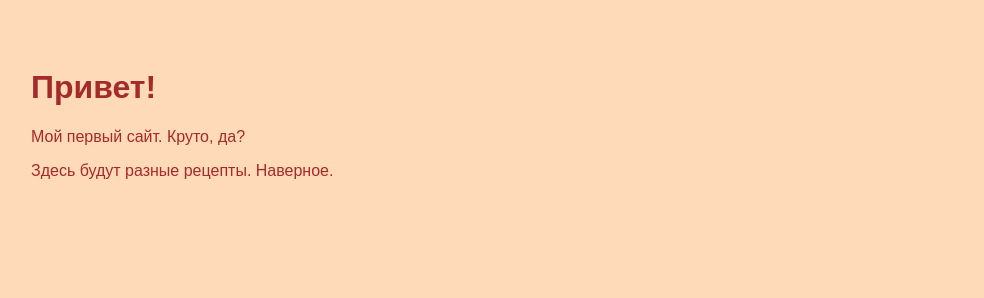
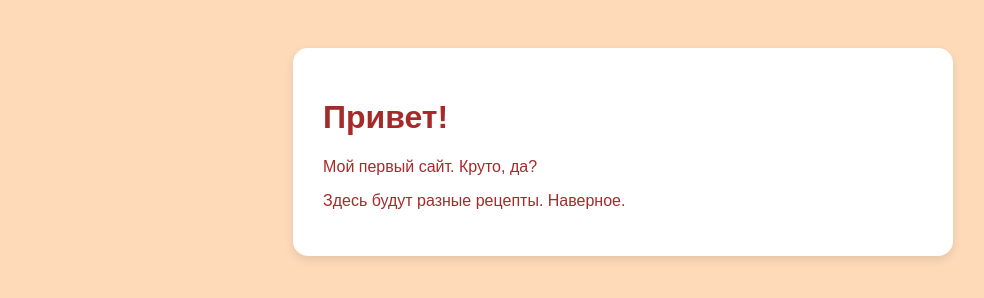
Before and after one commit to bvzgjkmpjdfntkz79-sketch/whity, a plain HTML site: page index.html in a window 1280 px wide. Shown: the whole page, without its empty margins (17-1001 px from the left). Drawn offline with Linux system fonts and the light colour scheme.

Commit message:
Add files via upload

```diff
--- a/index.html
+++ b/index.html
@@ -8,12 +8,22 @@
     color: #A52A2A;
     background-color: #FFDAB9;
     padding: 40px;
+    .container {
+    max-width: 600px; /* Ширина текста не больше 600 пикселей */
+    margin: 0 auto; /* Центрируем этот блок на экране */
+    background-color: white; /* Белая подложка, чтобы текст не сливался с фоном */
+    padding: 30px; /* Внутренние отступы внутри белой карточки */
+    border-radius: 15px; /* Закругленные углы */
+    box-shadow: 0 4px 10px rgba(0,0,0,0.1); /* Легкая тень для объема */
+}
   }
 </style>
 </head>
 <body>
+  <div class="container">
     <h1>Привет!</h1>
     <p>Мой первый сайт. Круто, да?</p>
     <p>Здесь будут разные рецепты. Наверное.</p>
+    </div>
   </body>
 </html>
```
